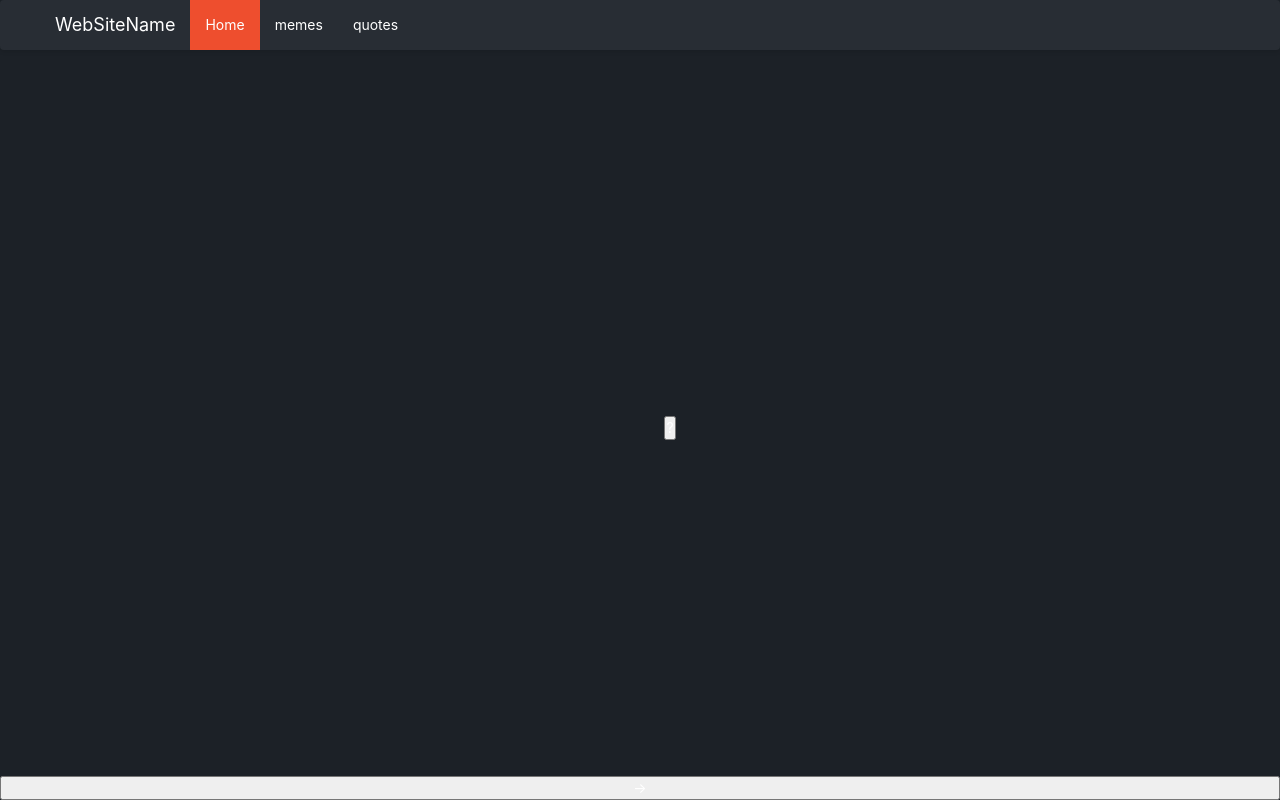
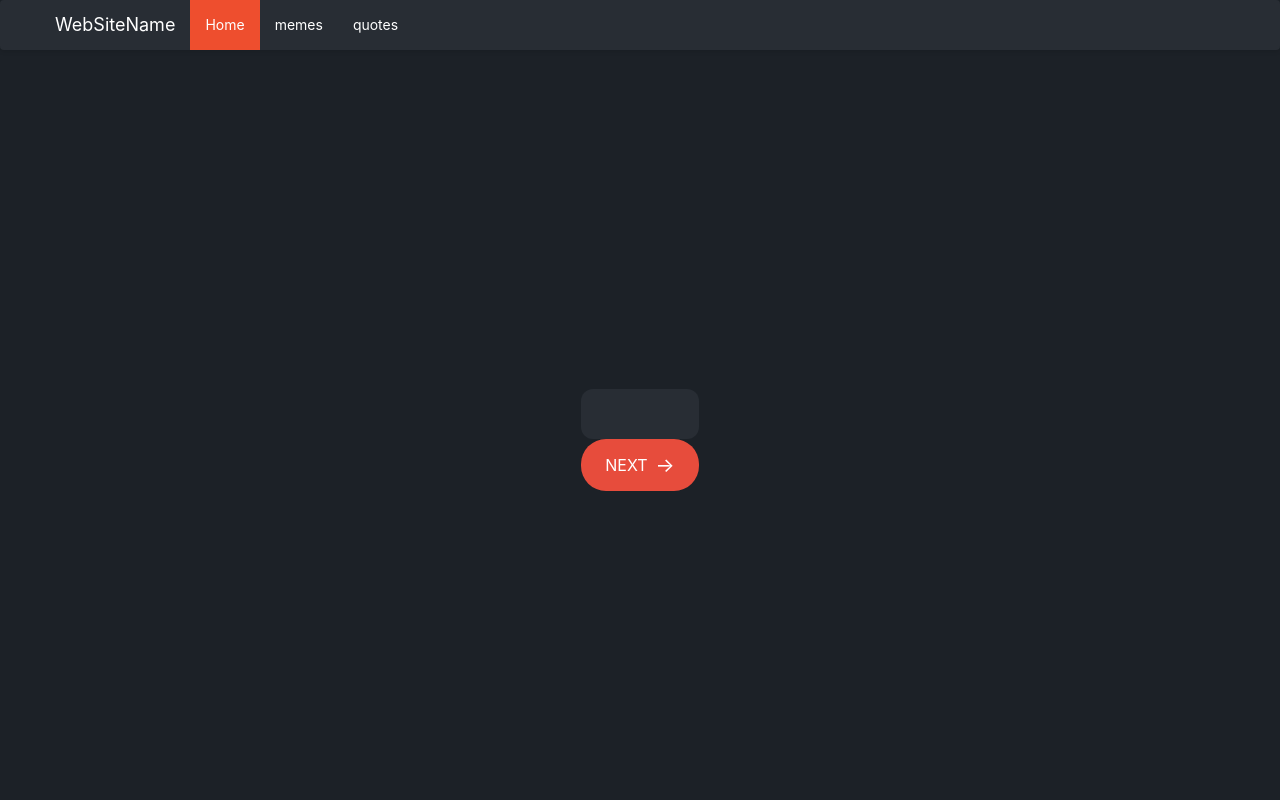
Before and after one commit to Tailung42/cs50_homepage, a plain HTML site: page jokes.html in a window 1280 px wide. Drawn offline with nearby package versions, Linux system fonts and the light colour scheme; no server answers.

Commit message:
jokes.html is bearable

```diff
--- a/jokes.html
+++ b/jokes.html
@@ -29,10 +29,14 @@
 
 
   <div id = "main">
-    <h1 id = "setup"></h1>
-    <h1 id = "punchline" ></h1>
-    <button id="reveal-button">?</button>
-  </div>
-  <button class = "next" onclick="getjoke();">&rarr;</button>
+    <div id="container-fluid">
+      <div id="joke-container">
+        <h1 id = "setup"></h1>
+        <h1 id = "punchline" ></h1>
+      </div>
+      <button class="arrow-button" onclick="getjoke()">NEXT<span class="arrow">→</span></button>
+    </div>
+    <!-- <button id="reveal-button">?</button> -->
+</div>
 </body>
 </html>
--- a/script.js
+++ b/script.js
@@ -1,3 +1,5 @@
+document.addEventListener("DOMContentLoaded",getjoke());
+document.addEventListener("DOMContentLoaded", getmeme());
 
 
 function getmeme()
@@ -12,24 +14,29 @@ function getmeme()
 
 }
 
-document.addEventListener("DOMContentLoaded", getmeme());
 
 
 function getjoke ()
 {
-   fetch("https://official-joke-api.appspot.com/random_joke")
+  const  setup = document.querySelector("#setup");
+  const punchline = document.querySelector("#punchline");
+
+   fetch("https://v2.jokeapi.dev/joke/Any?blacklistFlags=nsfw")
   .then(Response => Response.json())
   .then(data => {
-    const  setup = document.querySelector("#setup");
-    const punchline = document.querySelector("#punchline");
-    setup.innerHTML = data.setup;
-    punchline.innerHTML = data.punchline;
-    // punchline.classList.toggle('hidden')
+    if (data.type === "twopart") {
+      setup.innerHTML = data.setup;
+      punchline.innerHTML = data.delivery;
+    }
+    else {
+
+      setup.innerHTML = data.joke;
+
+    }
   })
   .catch(error => console.error(error));
 }
 
-document.addEventListener("DOMContentLoaded",getjoke());
 
 document.addEventListener("DOMContentLoaded",function(){
 document.getElementById('reveal-button').addEventListener('click', function() {
--- a/styles.css
+++ b/styles.css
@@ -1,9 +1,9 @@
-/* Reset and base styles */
+/* Reset and base styles
 * {
   margin: 0;
   padding: 0;
   box-sizing: border-box;
-}
+} */
 
 body {
   background-color: #1c2127;
@@ -49,6 +49,8 @@ body {
   margin: 0 auto;
 }
 
+
+/* index styles  */
 #main {
   display: flex;
   justify-content: center;
@@ -106,22 +108,34 @@ body {
   background-color: #ee4e2e;
 }
 
-/* Custom scrollbar */
-::-webkit-scrollbar {
-  width: 8px;
+
+/* jokes style  */
+
+#joke-container {
+  background-color: #282d34;
+  border-radius: 12px;
+  padding: 15px;
 }
 
-::-webkit-scrollbar-track {
-  background: #1c2127;
+.arrow-button {
+    background-color: #e74c3c;  /* Orange-red background */
+    color: white;
+    border: none;
+    padding: 12px 24px;
+    border-radius: 25px;
+    font-size: 16px;
+    cursor: pointer;
+    display: flex;
+    align-items: center;
+    gap: 8px;
 }
 
-::-webkit-scrollbar-thumb {
-  background: #ee4e2e;
-  border-radius: 4px;
+.arrow {
+    font-size: 20px;
 }
 
-::-webkit-scrollbar-thumb:hover {
-  background: #ff5f3f;
+.arrow-button:hover {
+    background-color: #c0392b;  /* Darker shade on hover */
 }
 
 /* Responsive adjustments */
```
